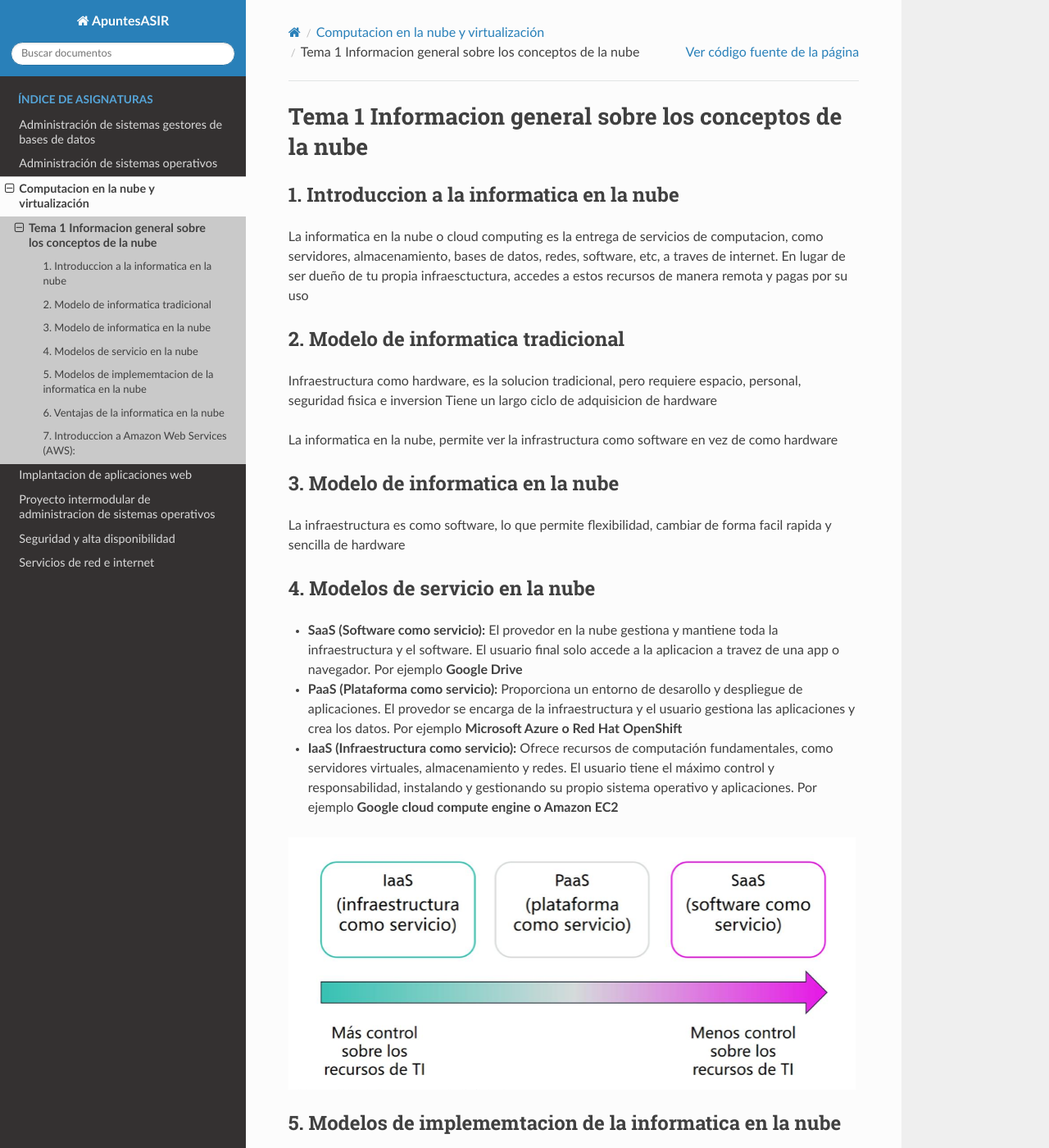
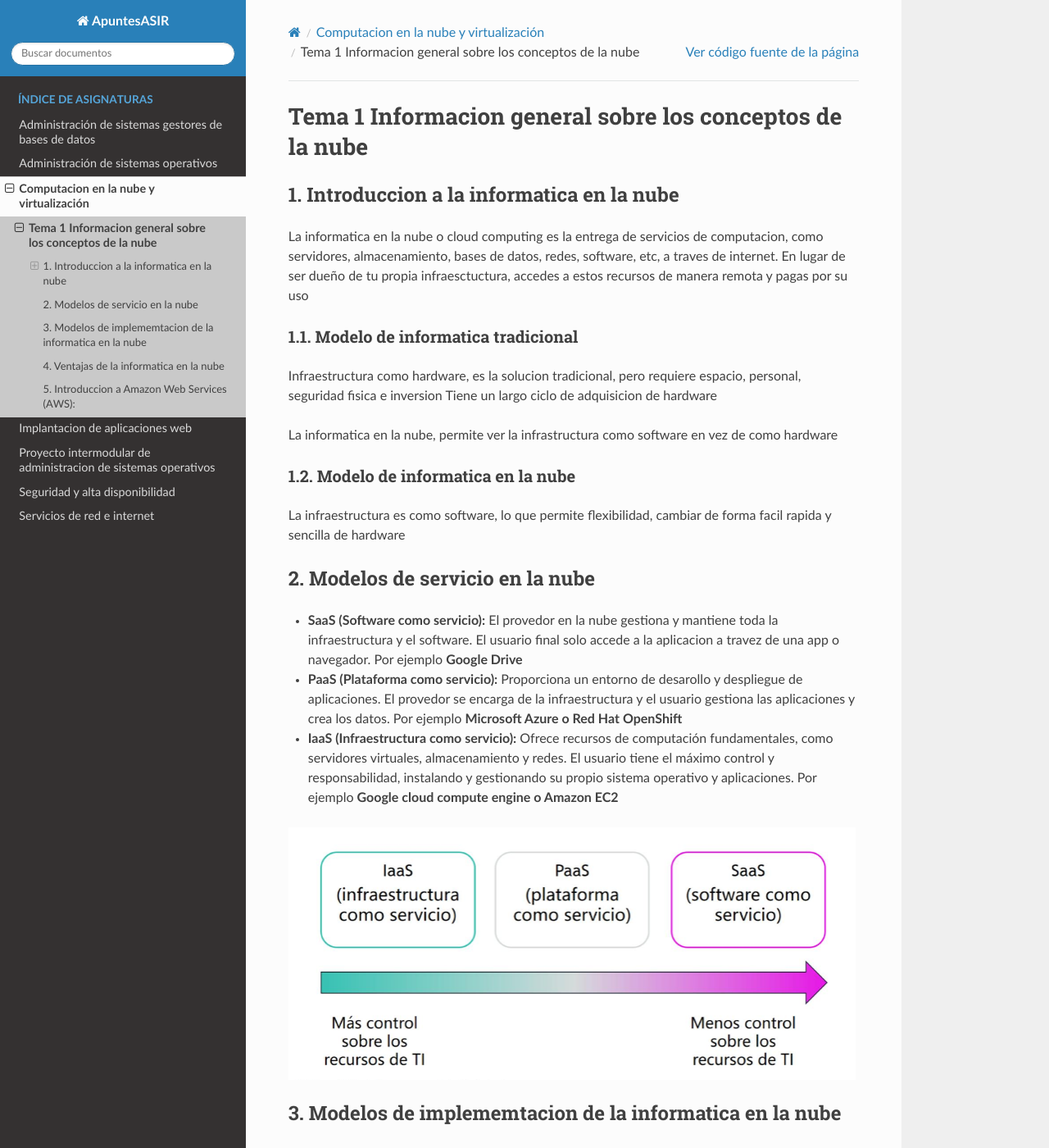
Before and after one commit to jrodriiguezg/ApuntesASIR, a Sphinx documentation site: the page built from docs/computacion-en-la-nube-y-virtualizacion/informacion-general-sobre-los-conceptos-de-la-nube.md, in a window 1280 px wide and 1400 px high. Shown: the whole window at 82% size. Built offline with Sphinx 7.4.7 and the Read the Docs theme 3.1.0, drawn with Linux system fonts in a browser that asks for light colours; pages that are not in the unit, such as notebooks, are missing from menus; some of the changed text lies outside the part shown.

Commit message:
modified:   docs/computacion-en-la-nube-y-virtualizacion/informacion-general-sobre-los-conceptos-de-la-nube.md

```diff
--- a/docs/computacion-en-la-nube-y-virtualizacion/informacion-general-sobre-los-conceptos-de-la-nube.md
+++ b/docs/computacion-en-la-nube-y-virtualizacion/informacion-general-sobre-los-conceptos-de-la-nube.md
@@ -3,16 +3,16 @@
 ## 1. Introduccion a la informatica en la nube
 La informatica en la nube o cloud computing es la entrega de servicios de computacion, como servidores, almacenamiento, bases de datos, redes, software, etc, a traves de internet. En lugar de ser dueño de tu propia infraesctuctura, accedes a estos recursos de manera remota y pagas por su uso
 
-## 2. Modelo de informatica tradicional
+### 1.1. Modelo de informatica tradicional
 Infraestructura como hardware, es la solucion tradicional, pero requiere espacio, personal, seguridad fisica e inversion
 Tiene un largo ciclo de adquisicion de hardware
 
 La informatica en la nube, permite ver la infrastructura como software en vez de como hardware
 
-## 3. Modelo de informatica en la nube
+### 1.2. Modelo de informatica en la nube
 La infraestructura es como software, lo que permite flexibilidad, cambiar de forma facil rapida y sencilla de hardware
 
-## 4. Modelos de servicio en la nube
+## 2. Modelos de servicio en la nube
 
 - **SaaS (Software como servicio):** El provedor en la nube gestiona y mantiene toda la infraestructura y el software. El usuario final solo accede a la aplicacion a travez de una app o navegador. Por ejemplo **Google Drive**
 
@@ -22,7 +22,7 @@
 
 ![ImagenDeEjemplo](images/serviciosNube.png)
 
-## 5. Modelos de implememtacion de la informatica en la nube
+## 3. Modelos de implememtacion de la informatica en la nube
 
 - **Modelo Nube (Publica):** En este modelo, todos los recursos de computación, como servidores, almacenamiento y bases de datos, son propiedad de un proveedor de servicios externo y se gestionan por este
 
@@ -31,7 +31,7 @@
 - **Local (Nube Privada):** En este modelo, todos los recursos de computación se encuentran en el centro de datos de la propia organización. La empresa es la única responsable de comprar, gestionar y mantener todo el hardware y el software. Este enfoque ofrece el máximo control y seguridad.
 
 
-## 6. Ventajas de la informatica en la nube
+## 4. Ventajas de la informatica en la nube
 
 - **Gastos variables:** Permite pagar solo por lo que se consume
 - **Elimina estimaciones sobre capacidad:** Se ajusta la capacidad de manera automatica segun la demanda
@@ -39,7 +39,7 @@
 - **Menos tareas administrativas:** Se reduce el gasto de gestion y mantenimiento
 - **Escala mundial:** Permite tener alcanze global
 
-## 7. Introduccion a Amazon Web Services (AWS):
+## 5. Introduccion a Amazon Web Services (AWS):
 
 **Servicio Web:** Es cualquier software que se pone a disposicion a travez de internet y utiliza un formato estandarizado para la solicitud y despuesta de una interaccion con la API
 
```
